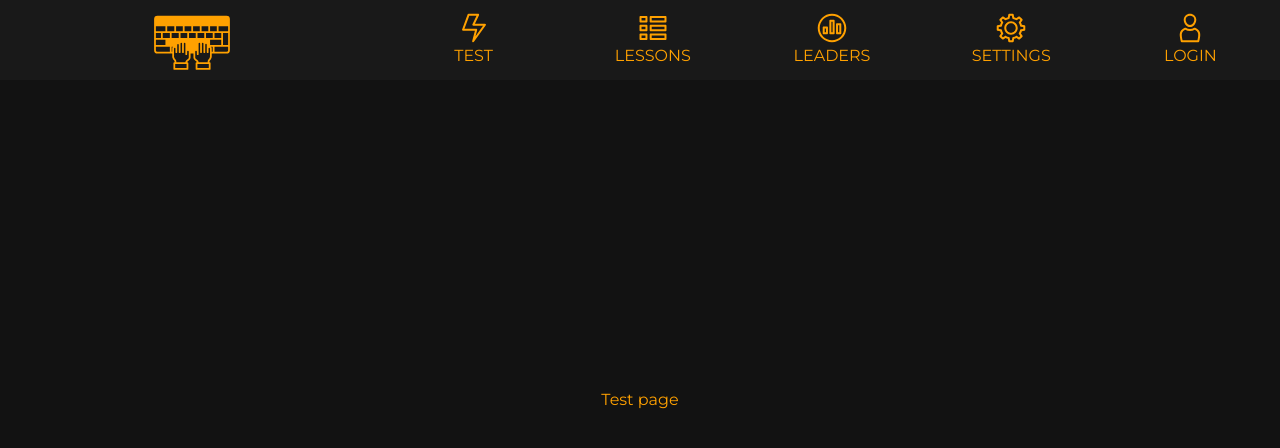
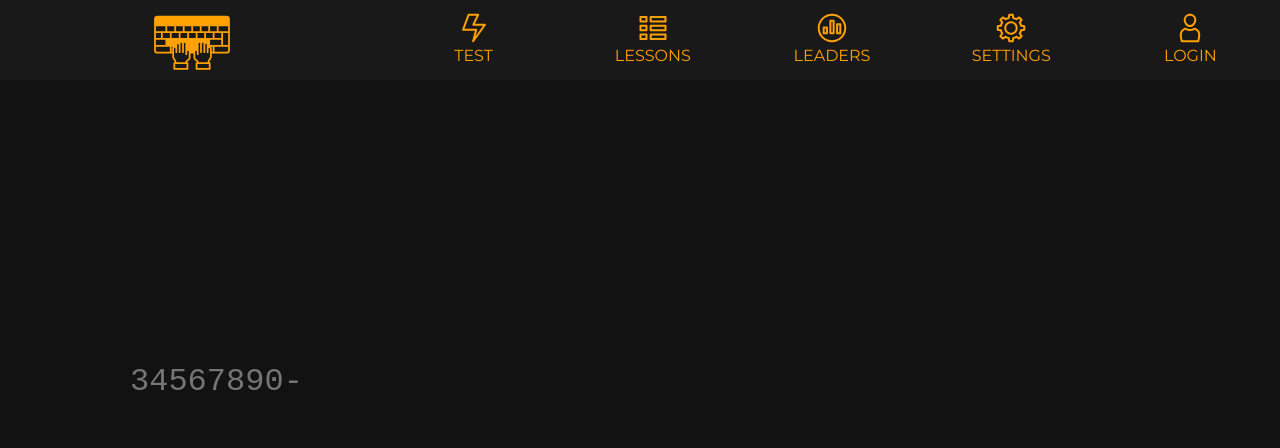
Before and after one commit to baidikov-roman-mi/typie, a React (Vite) app: page /test in a window 1280 px wide. Shown: the top 448 px of the page. Built offline with nearby package versions, Linux system fonts and the light colour scheme.

Commit message:
udpate: create textarea for test.tsx, remove team-docs

```diff
--- a/src/components/main-page/Button.tsx
+++ b/src/components/main-page/Button.tsx
@@ -5,14 +5,17 @@ interface Props {
   value?: string
   click?: React.MouseEventHandler<HTMLButtonElement>
   hint?: boolean
+  href?: string
 }
 
-const Button = ({ value, click, hint }: Props) => {
+const Button = ({ value, click, hint, href }: Props) => {
   return (
     <>
-      <button className={`button ${hint ? "set-to-recommended" : ''}`} onClick={click}>
-        {value}
-      </button>
+      <a href={href ? href : "#"}>
+        <button className={`button ${hint ? "set-to-recommended" : ""}`} onClick={click}>
+          {value}
+        </button>
+      </a>
     </>
   )
 }
--- a/src/components/main-page/Home.tsx
+++ b/src/components/main-page/Home.tsx
@@ -7,7 +7,7 @@ const Home = () => {
   return (
     <>
       <Greeting userName="User" />
-      <Button value="Start Test!" hint={true} />
+      <Button value="Start Test!" hint={true} href="/test" />
       <Footer />
       {/* TO-DO: Create a banner for autoplay */}
       <Audio loop={true} autoplay={false}></Audio>
--- a/src/components/main-page/_button.scss
+++ b/src/components/main-page/_button.scss
@@ -5,7 +5,6 @@
   color: v.$orange;
   border: none;
   font-size: 2rem;
-  width: 45%;
   font-family: "Montserrat", sans-serif;
   padding: 1rem;
   transition: 0.3s all ease-in-out;
--- a/src/components/views/Test.tsx
+++ b/src/components/views/Test.tsx
@@ -1,5 +1,24 @@
+import "./_test.scss"
+
 const Test = () => {
-  return <>Test page</>
+  function handlePrevent(event: React.ClipboardEvent<HTMLTextAreaElement>) {
+    event.preventDefault()
+  }
+
+  return (
+    <>
+      <textarea
+        className="textarea"
+        name="test"
+        id="test-textarea"
+        placeholder="34567890-"
+        spellCheck={false}
+        onCut={handlePrevent}
+        onCopy={handlePrevent}
+        onPaste={handlePrevent}
+      ></textarea>
+    </>
+  )
 }
 
 export default Test
--- /dev/null
+++ b/src/components/views/_test.scss
@@ -0,0 +1,14 @@
+@use "@styling/_variables" as v;
+
+.textarea {
+  border: 0;
+  width: 80vw;
+  resize: none;
+  background: none;
+  color: v.$orange;
+  font-size: 32px;
+}
+
+.textarea:focus {
+  outline: none;
+}
```
Also changed, not shown: team-docs/plan & progress/1-frontend-progress.md (deleted), team-docs/plan & progress/2-backend-progress.md (deleted), 7 other files (tests, documents, lock files or other folders).
